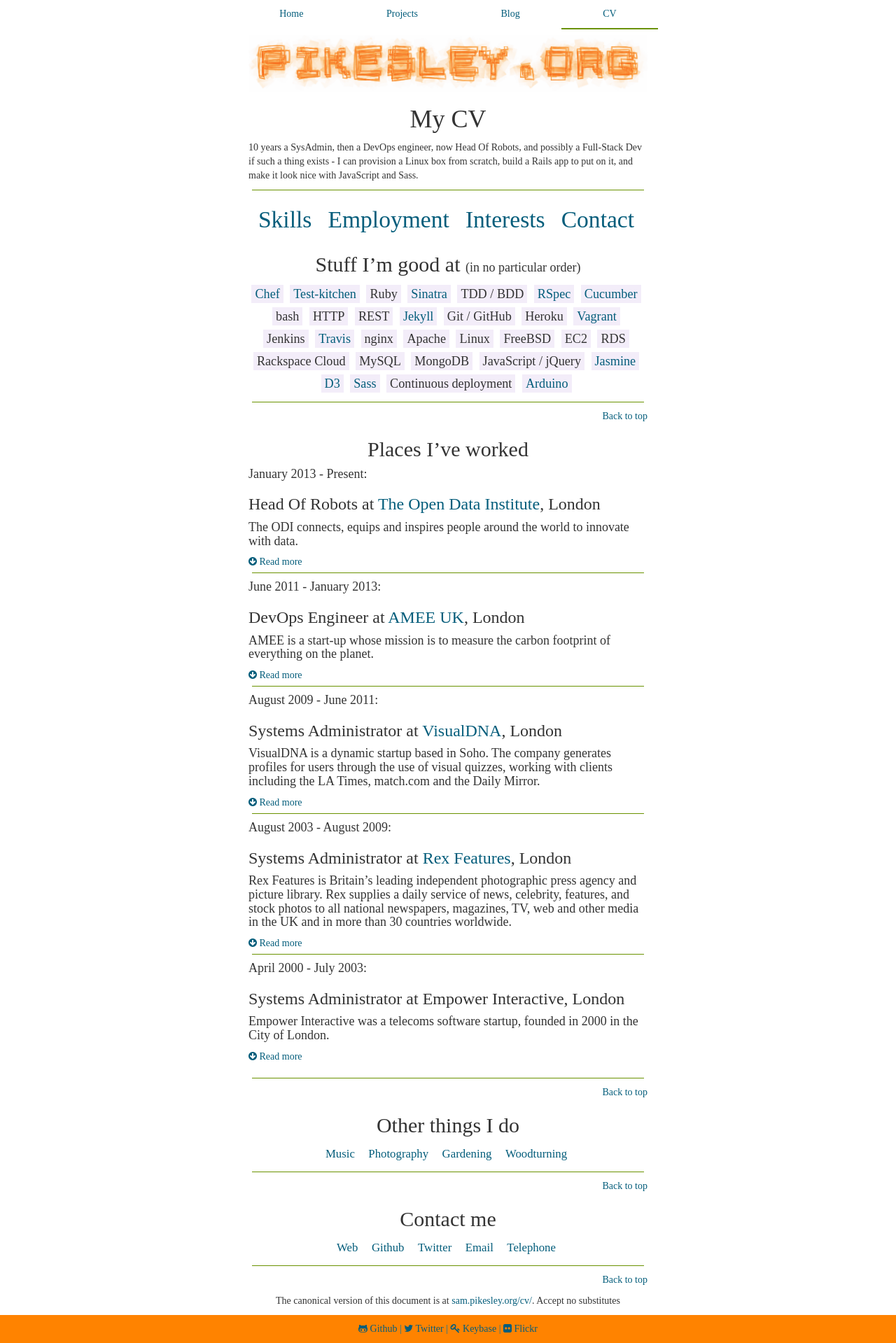
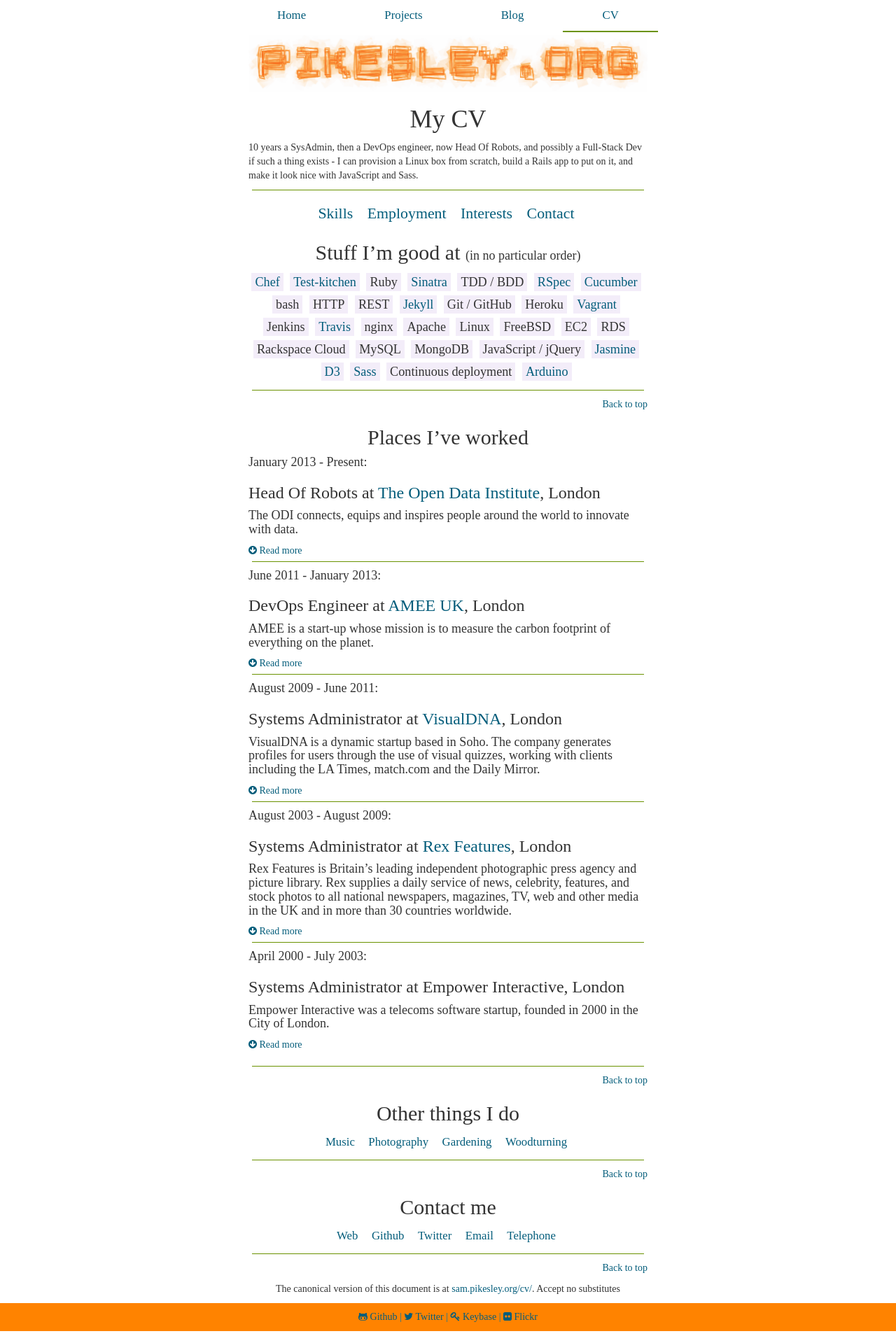
Before and after one commit to pikesley/pikesley.github.io, a Jekyll site: the page built from cv.html, in a window 1280 px wide. Shown: the whole page at 70% size. Built offline with Jekyll 4.4.1, drawn with Linux system fonts in a browser that asks for light colours; nearby versions of some CDN libraries; some web fonts are replaced.

Commit message:
Mobile-first

```diff
--- a/_sass/cv.scss
+++ b/_sass/cv.scss
@@ -21,7 +21,7 @@
   }
 
   #sections {
-    font-size: 2em;
+    font-size: 1.3em;
     padding-top: $padding-large-vertical;
 
     a:hover {
--- a/_sass/nav.scss
+++ b/_sass/nav.scss
@@ -9,12 +9,12 @@
   li {
     text-align: center;
 
+    font-size: 1.2em;
+
     a:hover {
       background-color: transparent;
       border-bottom: 2px $hover-colour solid;
     }
-
-    transition: 0.3;
   }
 }
 
```
